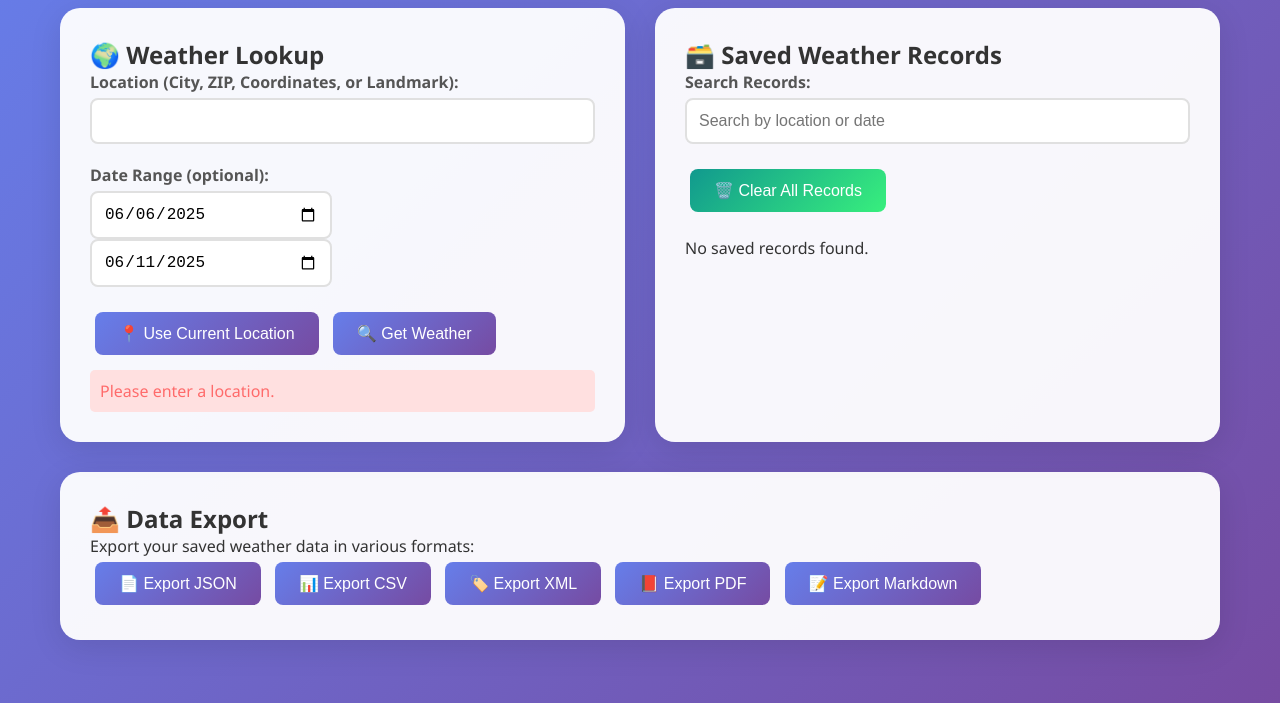
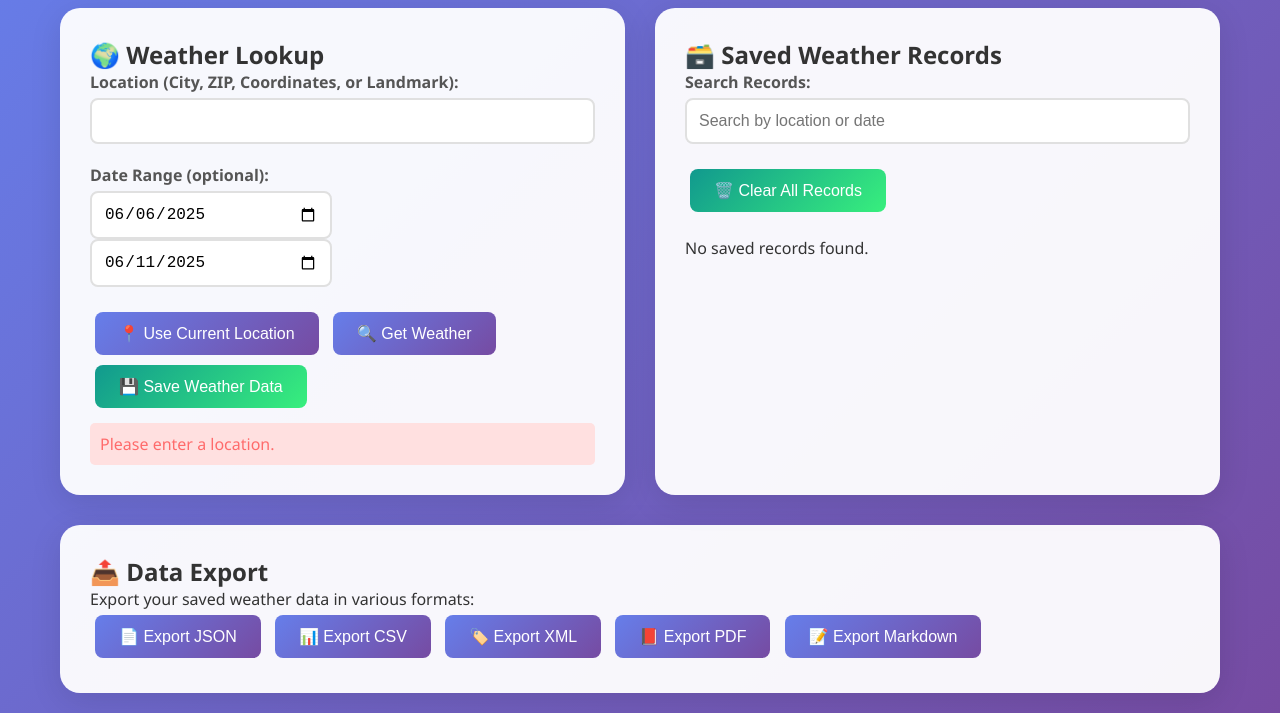
Before and after one commit to austinhuang2004/WeatherApp, a website: page weather-app/index.html in a window 1280 px wide. Both pictures are taken after a click on the button "🔍 Get Weather". Shown: the part 97-810 px from the top of the page. Drawn offline with nearby package versions, Linux system fonts and the light colour scheme.

Commit message:
Fixed issue of waether data button being removed after use

```diff
--- a/weather-app/index.html
+++ b/weather-app/index.html
@@ -44,7 +44,7 @@
 
         <button class="btn" onclick="getCurrentLocation()">📍 Use Current Location</button>
         <button class="btn" onclick="getWeather()">🔍 Get Weather</button>
-        <button class="btn btn-secondary" onclick="saveWeatherData()" id="saveWeatherBtn" style="display: none;">💾 Save Weather Data</button>
+        <button class="btn btn-secondary" onclick="saveWeatherData()" id="saveWeatherBtn">💾 Save Weather Data</button>
 
         <div id="weatherDisplay"></div>
 
--- a/weather-app/script.js
+++ b/weather-app/script.js
@@ -174,8 +174,12 @@ async function getWeather() {
         currentWeatherData = weatherData;
         displayWeather(weatherData);
 
+        document.getElementById('saveWeatherBtn').style.display = 'inline-block';
+
     } catch (error) {
         document.getElementById('weatherDisplay').innerHTML = `<div class="error">Error: ${error.message}</div>`;
+        // Hide save button on error
+        document.getElementById('saveWeatherBtn').style.display = 'none';
     }
 }
 
@@ -250,7 +254,7 @@ function displayWeather(data) {
 // CREATE - Save weather data
 function saveWeatherData() {
     if (!currentWeatherData) {
-        alert('Need to get the weather data first');
+        alert('No weather data to save. Please get weather data first.');
         return;
     }
 
@@ -303,7 +307,7 @@ function saveWeatherData() {
             ]);
 
             editingRecordId = null;
-            document.getElementById('weatherDisplay').innerHTML += '<div class="success">Weather data updated successfully!</div>';
+            alert('Weather data updated successfully!');
         } else {
             // INSERT new record
             const insertSQL = `
@@ -331,7 +335,7 @@ function saveWeatherData() {
                 now
             ]);
 
-            document.getElementById('weatherDisplay').innerHTML += '<div class="success">Weather data saved successfully!</div>';
+            alert('Weather data saved successfully!');
         }
 
         saveDatabase();
@@ -427,6 +431,7 @@ function getRecord(id) {
         return null;
     }
 }
+
 function editRecord(id) {
     const record = getRecord(id);
     if (!record) {
@@ -450,7 +455,7 @@ function editRecord(id) {
     }
 
     editingRecordId = id;
-        document.getElementById('editSection').scrollIntoView({ behavior: 'smooth' });
+    document.getElementById('editSection').scrollIntoView({ behavior: 'smooth' });
 }
 
 function updateRecord() {
```
